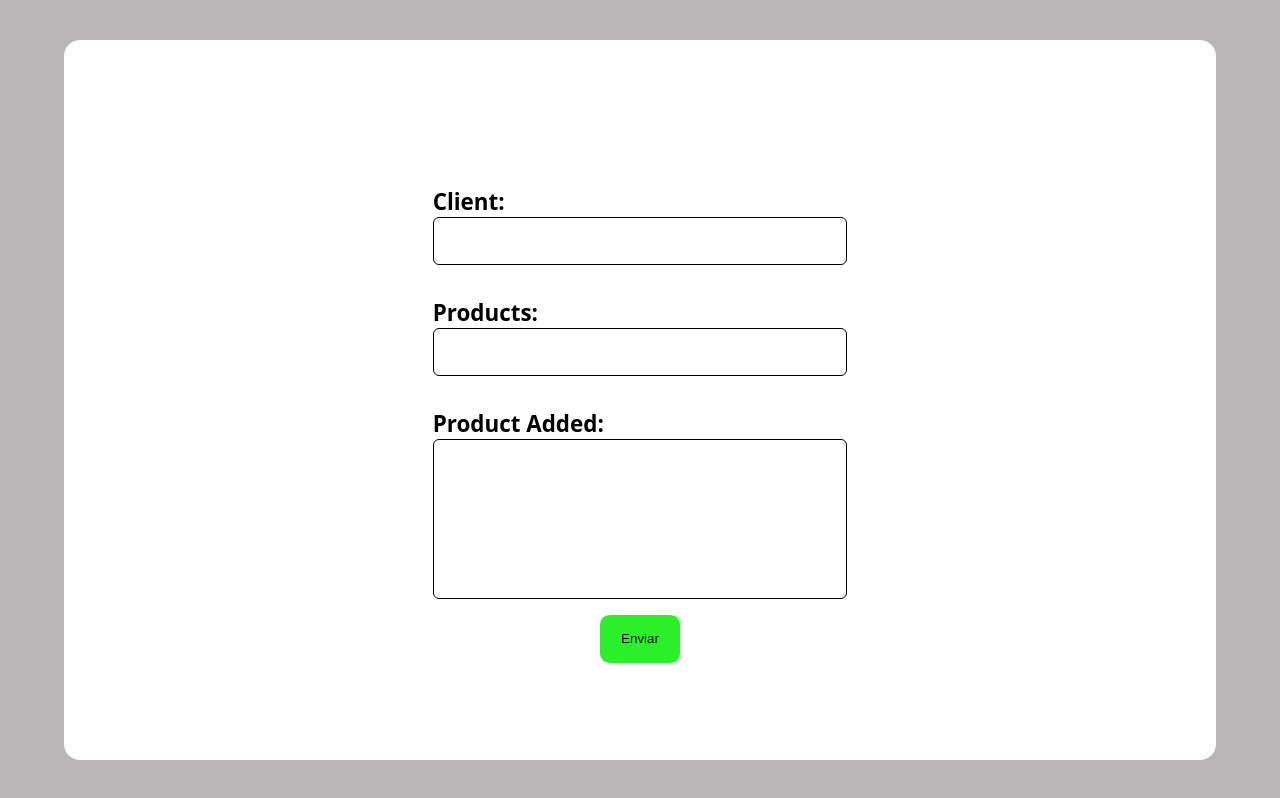
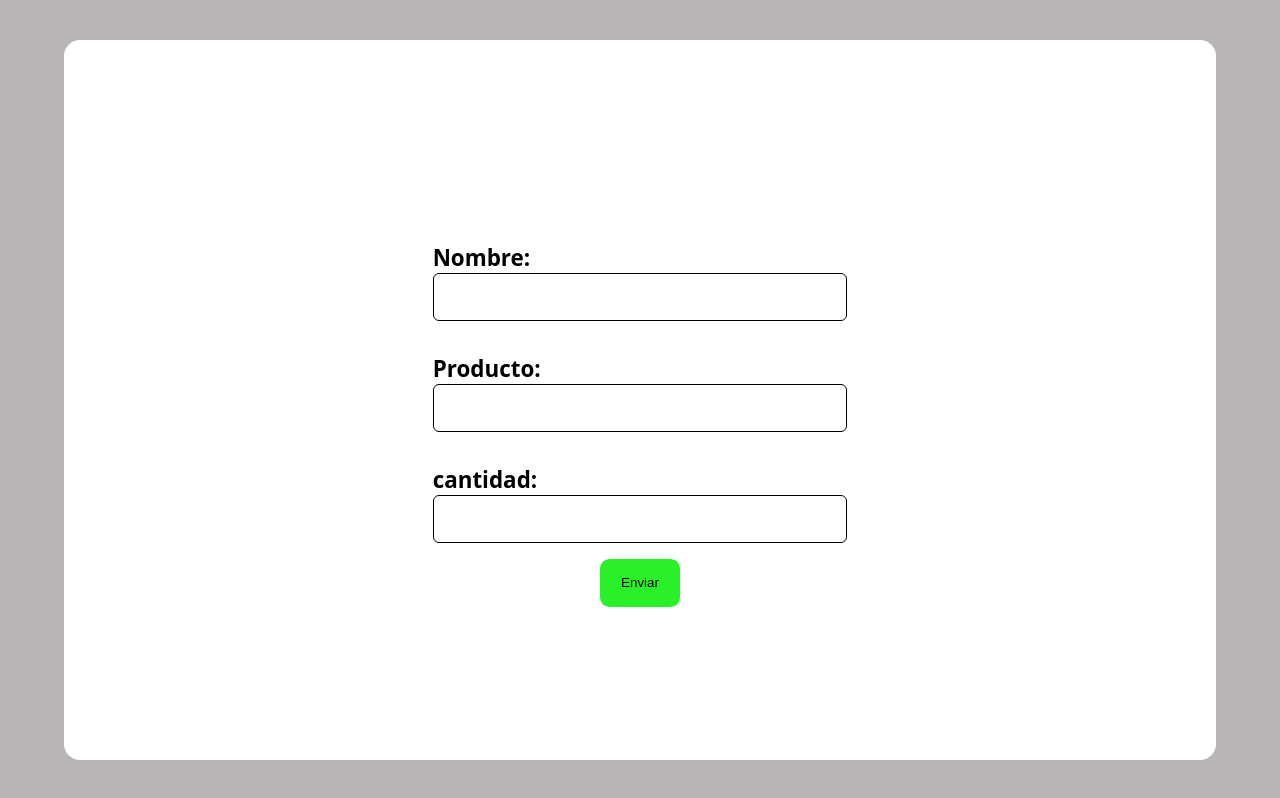
Before and after one commit to OrichalcosShunnoros/front-vendaMais, a React (Vite) app in the folder frontVentas/: page / in a window 1280 px wide. Built offline with nearby package versions, Linux system fonts and the light colour scheme.

Commit message:
registro ventas

```diff
--- a/frontVentas/src/App.jsx
+++ b/frontVentas/src/App.jsx
@@ -1,5 +1,7 @@
 import './App.css'
 import {RegistroCliente} from './componets/RegistroCliente'
+import {RegistroVentas} from './componets/RegistroVentas'
+
 
 export const App = () => {
 
@@ -7,8 +9,8 @@ export const App = () => {
   return (
     <div className='App'>
 
-      <RegistroCliente/>
-
+      {/* <RegistroCliente/> */}
+      <RegistroVentas/>
     </div>
   )
 }
--- /dev/null
+++ b/frontVentas/src/componets/RegistroVenta.css
@@ -0,0 +1,42 @@
+
+.RegistroVenta{
+    /* background-color: blueviolet; */
+    width: 45%;
+    height: 80%;
+    display: flex;
+    justify-content: center;
+    align-items: center;
+    flex-direction: column;
+    /* margin-bottom: 6rem; */
+}
+
+.input{
+    width: 80%;
+    height: 3rem;
+    border-radius: 6px;
+    outline: none;
+    padding: 0 .5rem;
+    border: 1px solid #000;
+}
+
+.label{
+    font-size: 1.4rem;
+    margin: 2rem 0rem 0rem 0rem;
+    display: flex;
+    width: 80%;
+    /* justify-content: flex-end; */
+
+
+}
+
+
+.enviar{
+    width: 5rem;
+    height: 3rem;
+    position: relative;
+    top: 1rem;
+    background-color: rgb(42, 240, 42);
+    border: none;
+    border-radius:.6rem ;
+    cursor:pointer ;
+}
--- /dev/null
+++ b/frontVentas/src/componets/RegistroVentas.jsx
@@ -0,0 +1,15 @@
+import './RegistroVenta.css'
+
+export const RegistroVentas = () => {
+  return (
+    <div className='RegistroVenta'>
+        <label className='label' htmlFor="">Nombre:</label>
+        <input className = 'input' type="text" />
+        <label className='label' htmlFor="">Producto:</label>
+        <input className = 'input' type="text" />
+        <label className='label' htmlFor="">cantidad:</label>
+       <input className = 'input' type="text" />
+        <button className='enviar'>Enviar</button>
+    </div>
+  )
+}
```
